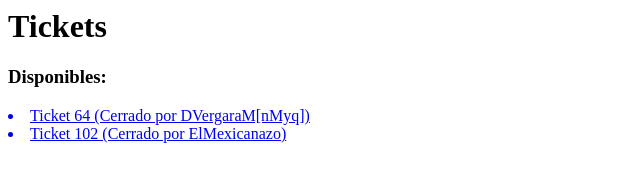
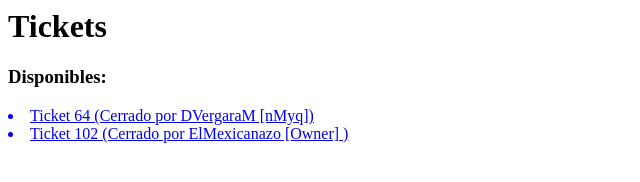
Before and after one commit to DVergaraM/tickets, a plain HTML site: page index.html in a window 1280 px wide. Shown: the full height of the page, 0-640 px from the left. Drawn offline with Linux system fonts and the light colour scheme.

Commit message:
Update index.html

```diff
--- a/index.html
+++ b/index.html
@@ -1,5 +1,5 @@
 <h1>Tickets</h1>
 
 <h3>Disponibles:</h3>
-<a href="https://dvergaram.github.io/tickets/ticket-64.html"><li>Ticket 64 (Cerrado por DVergaraM[nMyq])</li></a>
-<a href="https://dvergaram.github.io/tickets/ticket-102.html"><li>Ticket 102 (Cerrado por ElMexicanazo)</li></a>
+<a href="https://dvergaram.github.io/tickets/ticket-64.html"><li>Ticket 64 (Cerrado por DVergaraM [nMyq])</li></a>
+<a href="https://dvergaram.github.io/tickets/ticket-102.html"><li>Ticket 102 (Cerrado por ElMexicanazo [Owner] )</li></a>
```
